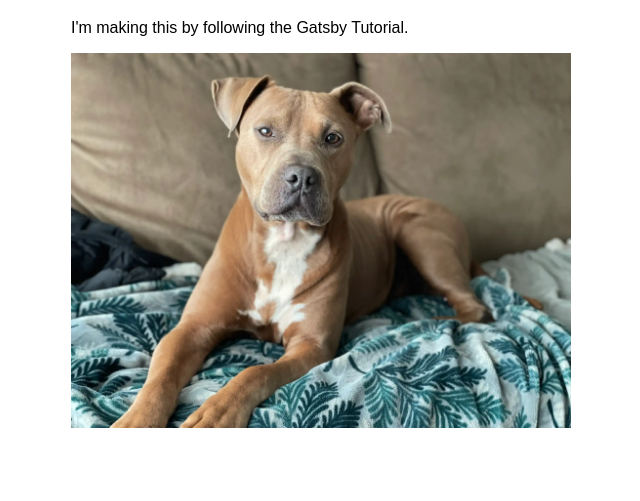
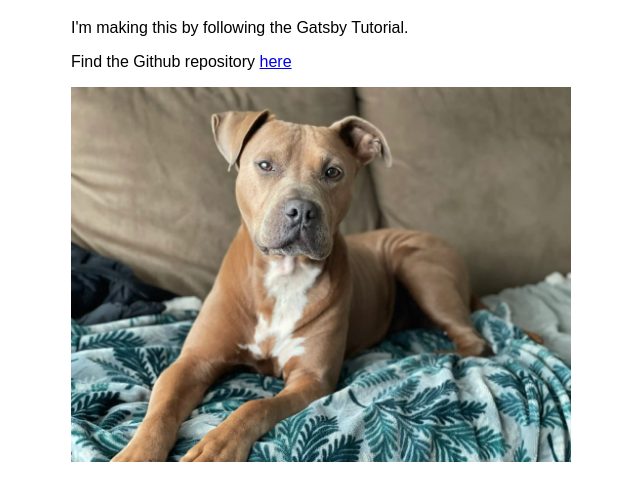
Before and after one commit to jamesbdolan/portfolio, a Gatsby site: page / in a window 1280 px wide. Shown: the part 157-658 px from the top of the page, without its empty margins (319-959 px from the left). Built offline with nearby package versions, Linux system fonts and the light colour scheme; Gatsby itself is replaced by a stand-in of ours.

Commit message:
dev: add github link to home page

```diff
--- a/src/pages/index.js
+++ b/src/pages/index.js
@@ -6,6 +6,7 @@ const IndexPage = () => {
   return (
     <Layout pageTitle="Home Page">
       <p>I'm making this by following the Gatsby Tutorial.</p>
+      <p>Find the Github repository <a href="https://github.com/jamesbdolan/portfolio">here</a></p>
       <StaticImage
         alt="Clifford, a reddish-brown pitbull, posing on a couch and looking stoically at the camera"
         src="../images/clifford.png"
```
